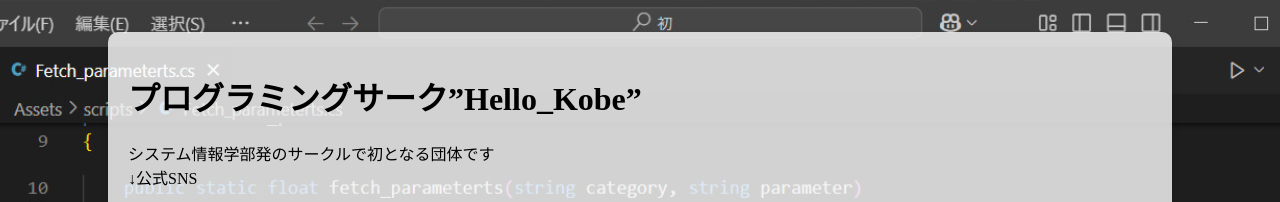
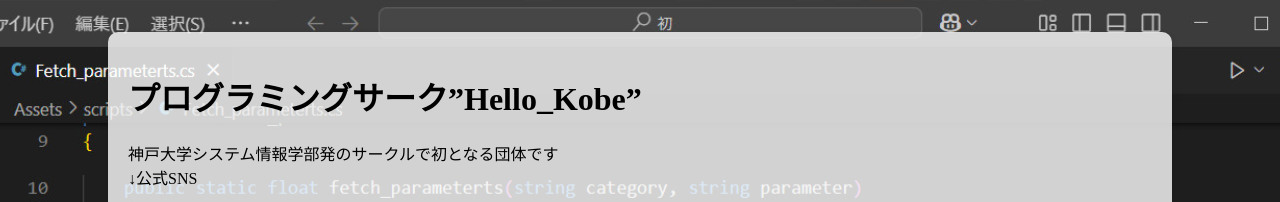
Before and after one commit to HelloKobe25/HelloKobe25.github.io, a plain HTML site: page index.html in a window 1280 px wide. Shown: the top 202 px of the page. Drawn offline with Linux system fonts and the light colour scheme; grey boxes are pictures that could not be loaded.

Commit message:
Update index.html

```diff
--- a/index.html
+++ b/index.html
@@ -41,7 +41,7 @@
   <div id ="backpanel">
 
     <h1>プログラミングサーク”Hello_Kobe”</h1>
-    <p>システム情報学部発のサークルで初となる団体です<br>
+    <p>神戸大学システム情報学部発のサークルで初となる団体です<br>
     ↓公式SNS
     </p>
 
```
